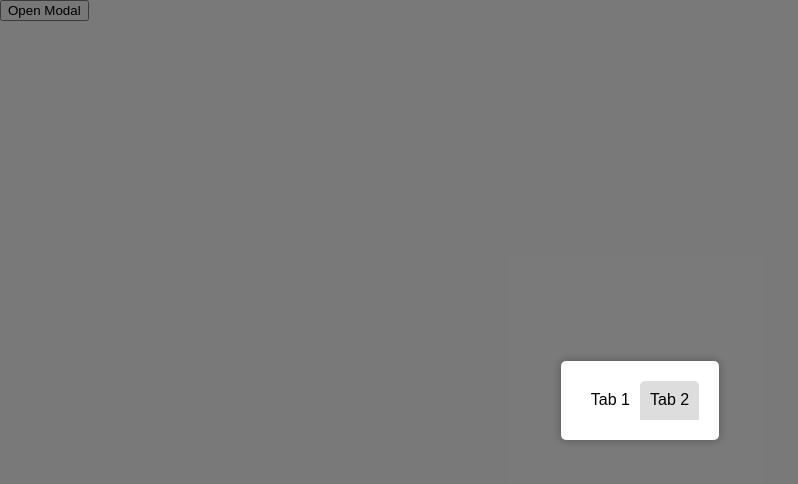
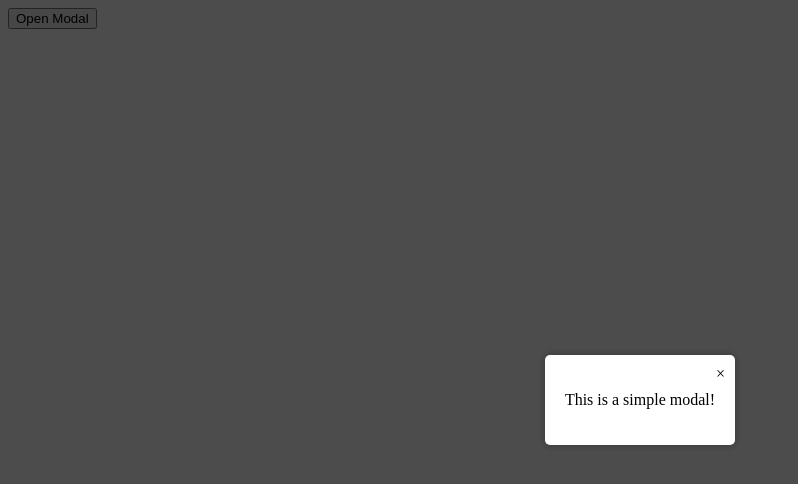
Before and after one commit to auriliu/experiments, a plain HTML site: page modals.html in a window 1280 px wide. Both pictures are taken after a click on the button "Open Modal". Shown: the whole page, without its empty margins (0-798 px from the left). Drawn offline with Linux system fonts and the light colour scheme.

Commit message:
clean up

```diff
--- a/modals.html
+++ b/modals.html
@@ -3,69 +3,35 @@
   <head>
     <meta charset="UTF-8" />
     <meta name="viewport" content="width=device-width, initial-scale=1.0" />
-    <title>Modal with Tabs</title>
     <style>
-      body {
-        font-family: Arial, sans-serif;
-        background-color: #f4f4f4;
-        margin: 0;
-        padding: 0;
-      }
-
-      .modal {
+      /* Styles for the overlay */
+      .overlay {
         display: none;
         position: fixed;
         top: 0;
         left: 0;
         width: 100%;
         height: 100%;
-        background-color: rgba(0, 0, 0, 0.5);
+        background-color: rgba(0, 0, 0, 0.7);
+        align-items: center;
         justify-content: center;
-        align-items: center;
       }
 
-      .modal-content {
+      /* Styles for the modal */
+      .modal {
         background-color: #fff;
         padding: 20px;
         border-radius: 5px;
         box-shadow: 0 0 10px rgba(0, 0, 0, 0.3);
-        max-width: 400px;
-        margin: 0 auto;
+        position: relative; /* Added position:relative to ensure close button is positioned correctly */
       }
 
-      .tabs {
-        display: flex;
+      /* Close button style */
+      .close {
         cursor: pointer;
-      }
-
-      .tab {
-        flex: 1;
-        text-align: center;
-        padding: 10px;
-        background-color: #ddd;
-        border-radius: 5px 5px 0 0;
-      }
-
-      .tab:hover {
-        background-color: #ccc;
-      }
-
-      .tab-content {
-        display: none;
-        padding: 10px;
-      }
-
-      input[name="tabs"] {
-        display: none;
-      }
-
-      input[name="tabs"]:checked .tab-content {
-        display: block;
-      }
-
-      input[name="tabs"]:checked + label {
-        background-color: #fff;
-        border-bottom: 1px solid #fff;
+        position: absolute;
+        top: 10px;
+        right: 10px;
       }
     </style>
   </head>
@@ -74,43 +40,23 @@
     <button onclick="openModal()">Open Modal</button>
 
     <!-- The Modal -->
-    <div id="myModal" class="modal">
-      <div class="modal-content">
-        <!-- Tabs -->
-        <div class="tabs">
-          <input type="radio" name="tabs" id="tab1" checked />
-          <label for="tab1" class="tab">Tab 1</label>
-
-          <input type="radio" name="tabs" id="tab2" />
-          <label for="tab2" class="tab">Tab 2</label>
-        </div>
-
-        <!-- Tab Content -->
-        <div class="tab-content" id="content1">
-          <h2>Content for Tab 1</h2>
-          <p>This is the content for the first tab.</p>
-        </div>
-
-        <div class="tab-content" id="content2">
-          <h2>Content for Tab 2</h2>
-          <p>This is the content for the second tab.</p>
-        </div>
+    <div id="myModal" class="overlay" onclick="closeModal()">
+      <div class="modal" onclick="event.stopPropagation();">
+        <span class="close" onclick="closeModal()">&times;</span>
+        <p>This is a simple modal!</p>
       </div>
     </div>
 
     <script>
-      // Open the modal
+      // Function to open the modal
       function openModal() {
         document.getElementById("myModal").style.display = "flex";
       }
 
-      // Close the modal when clicking outside the modal content
-      window.onclick = function (event) {
-        var modal = document.getElementById("myModal");
-        if (event.target == modal) {
-          modal.style.display = "none";
-        }
-      };
+      // Function to close the modal
+      function closeModal() {
+        document.getElementById("myModal").style.display = "none";
+      }
     </script>
   </body>
 </html>
```
